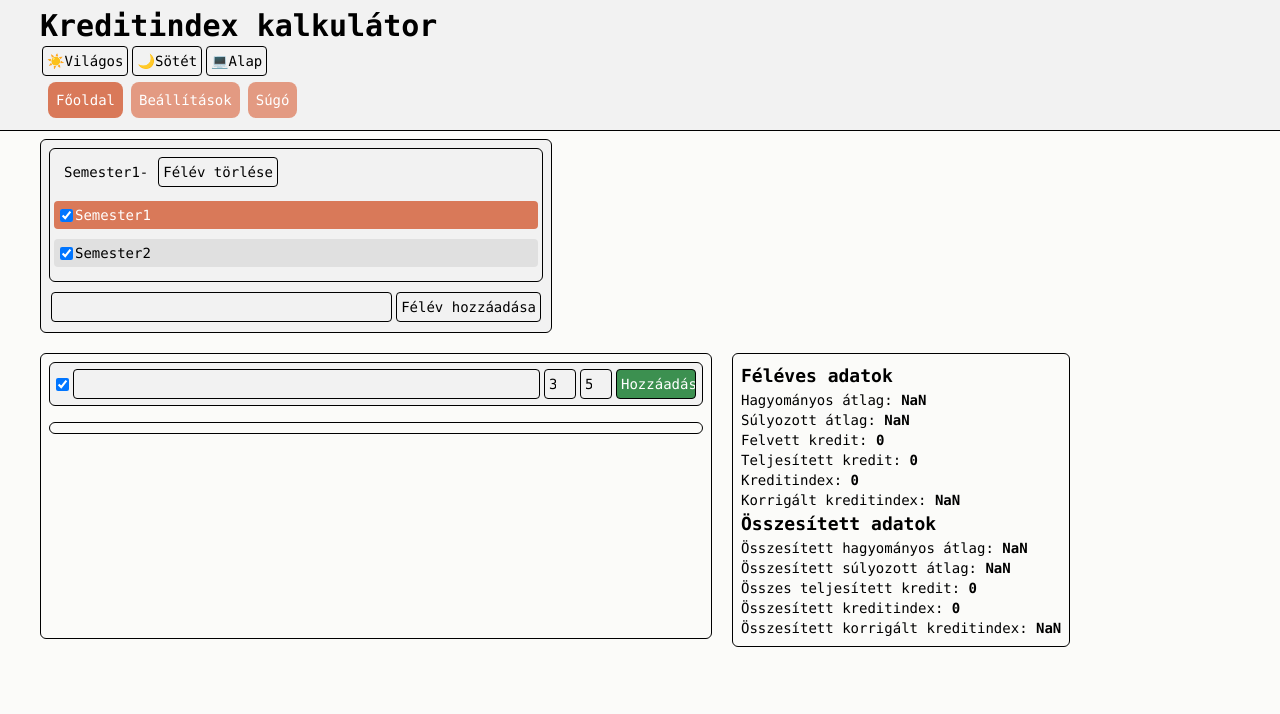
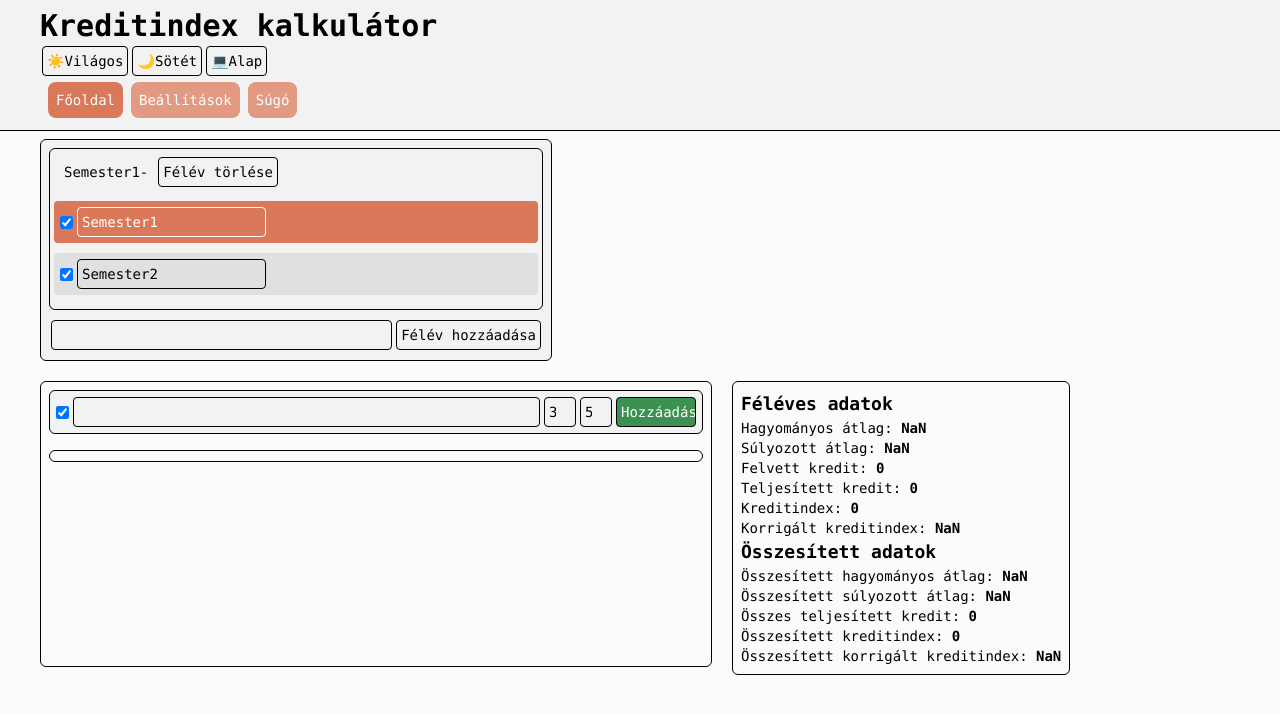
Before and after one commit to janosnagygyorgy/kredit-v2, a React (Vite) app: page /home in a window 1280 px wide. Shown: the top 714 px of the page. Built offline with nearby package versions, Linux system fonts and the light colour scheme.

Commit message:
Add semester renaming

```diff
--- a/src/pages/home/Home.tsx
+++ b/src/pages/home/Home.tsx
@@ -35,12 +35,8 @@ function Home({
 
   //#region Semesters
   function addSemester(newSemester: string): void {
-    if (newSemester.length < 1 || newSemester.split(" ").length > 1) {
+    if (newSemester.length < 1) {
       alert("Érvénytelen félév név.");
-      return;
-    }
-    if (data.find((s) => s.name === newSemester)) {
-      alert("Már létezik ilyen félév.");
       return;
     }
     setData(
@@ -88,11 +84,20 @@ function Home({
   //#endregion Semesters
 
   //#region Subjects
-  function toggleSemesterIncluded(semester: string): void {
+  function toggleSemesterIncluded(semesterId: string): void {
     setData(
       (d) =>
         d.map((s) =>
-          s.name === semester ? { ...s, included: !s.included } : s
+          s.id === semesterId ? { ...s, included: !s.included } : s
+        ) as StoredData
+    );
+  }
+
+  function onUpdateSemesterName(semesterId: string, name: string): void {
+    setData(
+      (d) =>
+        d.map((s) =>
+          s.id === semesterId ? { ...s, name: name } : s
         ) as StoredData
     );
   }
@@ -148,6 +153,7 @@ function Home({
         onAddSemester={addSemester}
         onChangeSelectedSemester={changeSemester}
         onToggleSemesterIncluded={toggleSemesterIncluded}
+        onUpdateSemesterName={onUpdateSemesterName}
         onDeleteSemester={deleteSemester}
         onMoveSemester={moveSemester}
       />
--- /dev/null
+++ b/src/pages/home/components/SemesterListItem.tsx
@@ -0,0 +1,56 @@
+import type { Semester } from "interfaces/Semester";
+import { useEffect, useRef, useState } from "react";
+
+interface SemesterListItemProps {
+  semester: Semester;
+  isSelected: boolean;
+  onChangeSelectedSemester: (semester: string) => void;
+  onToggleSemesterIncluded: (semesterId: string) => void;
+  onUpdateSemesterName: (semesterId: string, name: string) => void;
+}
+
+function SemesterListItem({
+  semester,
+  isSelected,
+  onChangeSelectedSemester,
+  onToggleSemesterIncluded,
+  onUpdateSemesterName,
+}: SemesterListItemProps) {
+  const [semesterName, setSemesterName] = useState(semester.name);
+  // const initialRender = useRef(true);
+
+  function handleNameChange(event: React.ChangeEvent<HTMLInputElement>) {
+    setSemesterName(() => event.target.value);
+  }
+
+  useEffect(() => {
+    // if (initialRender.current) {
+    //   initialRender.current = false;
+    //   return;
+    // }
+    onUpdateSemesterName(semester.id, semesterName);
+  }, [semesterName]);
+
+  return (
+    <div
+      onClick={(e) => {
+        if (!(e.target instanceof HTMLInputElement))
+          onChangeSelectedSemester(semester.name);
+      }}
+      className={`flex items-center p-1 rounded-sm cursor-pointer active:cursor-grabbing ${
+        isSelected ? "bg-primary text-link-text" : "bg-highlight"
+      }`}
+    >
+      <input
+        type="checkbox"
+        checked={semester.included}
+        onChange={() => {
+          onToggleSemesterIncluded(semester.id);
+        }}
+      />
+      <input type="text" value={semesterName} onChange={handleNameChange} />
+    </div>
+  );
+}
+
+export default SemesterListItem;
--- a/src/pages/home/components/SemesterSelect.tsx
+++ b/src/pages/home/components/SemesterSelect.tsx
@@ -2,6 +2,7 @@ import { useRef, useState } from "react";
 import type { DraggableItem } from "components/DragDropList/DraggableItem";
 import DragDropList from "components/DragDropList/DragDropList";
 import type { Semester } from "interfaces/Semester";
+import SemesterListItem from "./SemesterListItem";
 
 interface SemesterSelectProps {
   options: Semester[];
@@ -9,6 +10,7 @@ interface SemesterSelectProps {
   onAddSemester: (newSemester: string) => void;
   onChangeSelectedSemester: (selectedSemester: string) => void;
   onToggleSemesterIncluded: (semester: string) => void;
+  onUpdateSemesterName: (semesterId: string, name: string) => void;
   onDeleteSemester: (semesterToDelete: string) => void;
   onMoveSemester: (fromIndex: number, toIndex: number) => void;
 }
@@ -19,6 +21,7 @@ function SemesterSelect({
   onAddSemester,
   onChangeSelectedSemester,
   onToggleSemesterIncluded,
+  onUpdateSemesterName,
   onDeleteSemester,
   onMoveSemester,
 }: SemesterSelectProps) {
@@ -53,26 +56,13 @@ function SemesterSelect({
                   ({
                     key: option.id,
                     children: (
-                      <div
-                        onClick={(e) => {
-                          if (!(e.target instanceof HTMLInputElement))
-                            onChangeSelectedSemester(option.name);
-                        }}
-                        className={`flex items-center p-1 rounded-sm cursor-pointer active:cursor-grabbing ${
-                          option.name === selectedSemester
-                            ? "bg-primary text-link-text"
-                            : "bg-highlight"
-                        }`}
-                      >
-                        <input
-                          type="checkbox"
-                          checked={option.included}
-                          onChange={() => {
-                            onToggleSemesterIncluded(option.name);
-                          }}
-                        />
-                        {option.name}
-                      </div>
+                      <SemesterListItem
+                        semester={option}
+                        isSelected={option.name === selectedSemester}
+                        onChangeSelectedSemester={onChangeSelectedSemester}
+                        onToggleSemesterIncluded={onToggleSemesterIncluded}
+                        onUpdateSemesterName={onUpdateSemesterName}
+                      />
                     ),
                   } as DraggableItem)
               )}
```
